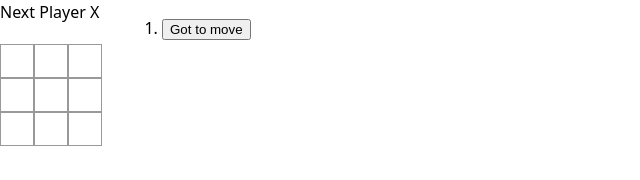
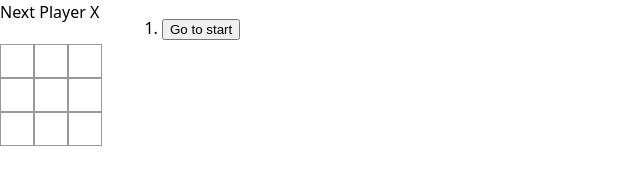
Before and after one commit to yishaiz/react-ts-tic-tac-toe-styled-components, a React (Vite) app: page / in a window 1280 px wide. Shown: the top 180 px of the page, without its empty margins (0-640 px from the left). Built offline with nearby package versions, Linux system fonts and the light colour scheme.

Commit message:
12-jump-to

```diff
--- a/src/components/Game.tsx
+++ b/src/components/Game.tsx
@@ -72,12 +72,23 @@ function Board({ board, onClick }: BoardProps) {
   );
 }
 
-function Log() {
+type LogProps = {
+  history: BoardState[];
+  jumpTo: (step: number) => void;
+};
+
+function Log({ history, jumpTo }: LogProps) {
   return (
     <ol>
-      <li>
-        <button>Got to move</button>
-      </li>
+      {history.map((_, index) => {
+        return (
+          <li key={index}>
+            <button onClick={() => jumpTo(index)}>
+              Go to {index === 0 ? 'start' : `move #${index}`}
+            </button>
+          </li>
+        );
+      })}
     </ol>
   );
 }
@@ -94,7 +105,7 @@ function Game() {
         </div>
         <Board board={current} onClick={handleClick} />
       </Column>
-      <Log />
+      <Log history={gameState.history} jumpTo={jumpTo} />
     </Row>
   );
 }
```
